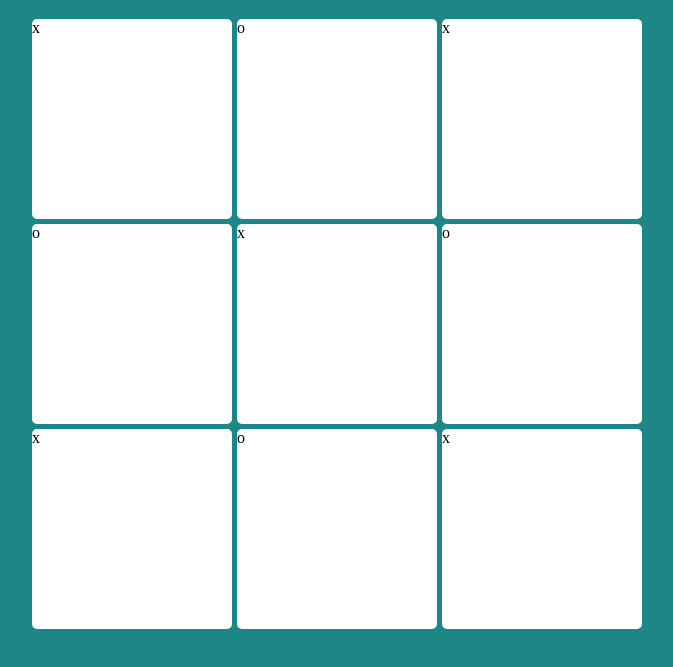
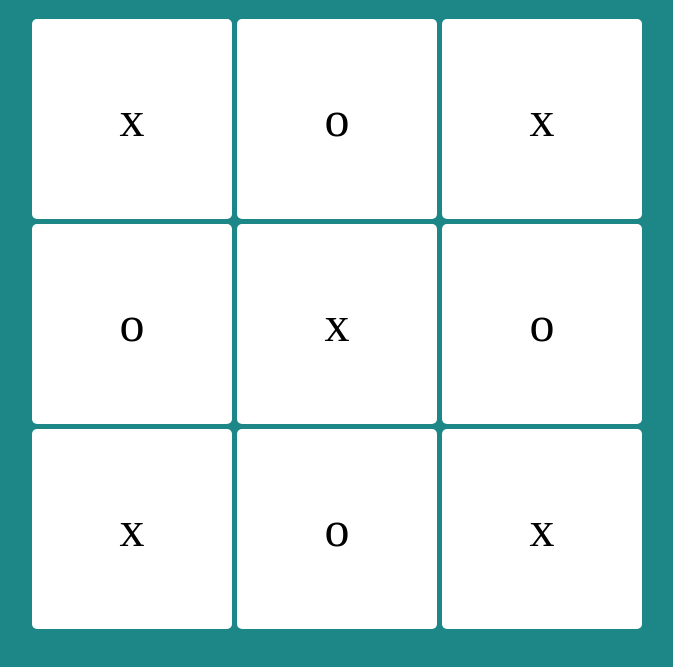
Before and after one commit to timothedepoorter/tic-tac-toe, a plain HTML site: page index.html in a window 1280 px wide. Shown: the part 69-736 px from the top of the page, without its empty margins (303-976 px from the left). Drawn offline with nearby package versions, Linux system fonts and the light colour scheme; files that its build step writes are made by us from their sources.

Commit message:
add letter

```diff
--- a/sass/components/main.scss
+++ b/sass/components/main.scss
@@ -15,6 +15,10 @@ body{
                 height:200px;
                 background-color: white;
                 border-radius: 5px;
+                display:flex;
+                justify-content: center;
+                align-items: center;
+                font-size:50px;
             }
         }
     }
```
